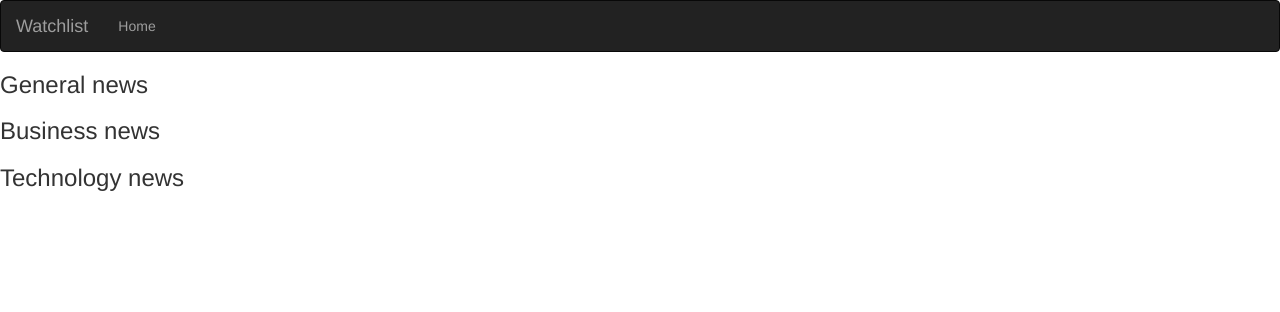
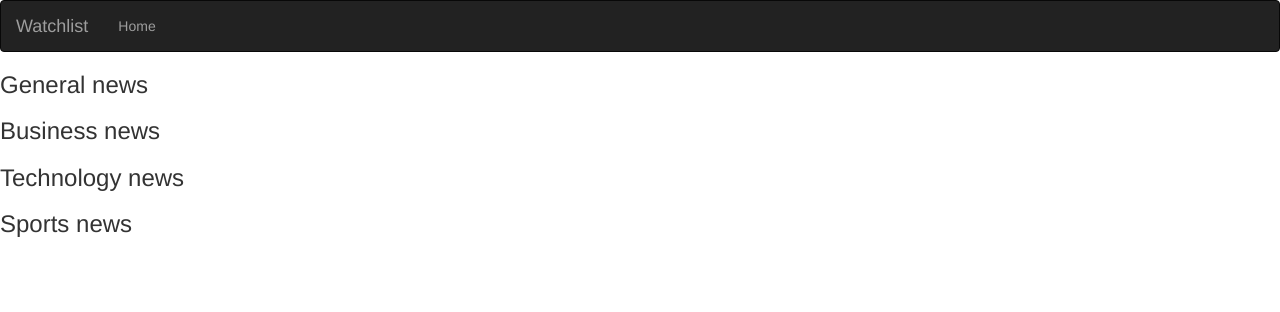
Before and after one commit to ugiriwabo/News-Highlight, a Flask app: template app/templates/index.html in a window 1280 px wide. Shown: the top 312 px of the page. Run offline with Flask 2, Linux system fonts and the light colour scheme; the template is opened without the code that fills it, so the values that code supplies are empty; some libraries are stand-ins or nearby versions.

Commit message:
display Sports news

```diff
--- a/app/templates/index.html
+++ b/app/templates/index.html
@@ -30,12 +30,12 @@
             {{ macro.displaySourceList(technology)}}
         </ul>
 
-        <!-- <h3> Sports news </h3>
+        <h3> Sports news </h3>
         <ul>
             {{ macro.displaySourceList(sports)}}
         </ul>
 
-        <h3> General Entertainment </h3>
+        <!-- <h3> General Entertainment </h3>
         <ul>
             {{ macro.displaySourceList(entertainment)}}
         </ul>
--- a/app/views.py
+++ b/app/views.py
@@ -15,11 +15,11 @@ def index():
     general_news = get_source('general')
     business_news = get_source('business')
     technology_news = get_source('technology')
-    # sports_news = get_source('sports')
+    sports_news = get_source('sports')
     # entertainment_news = get_source('entertainment')
     # science_new = get_source('science')
     title = 'Home - Welcome to The best news Review Website Online'
-    return render_template('index.html', title = title,general = general_news,business = business_news , technology = technology_news )
+    return render_template('index.html', title = title,general = general_news,business = business_news , technology = technology_news ,sports = sports_news )
 
 @app.route('/new/<int:id>')
 def new(id):
```
